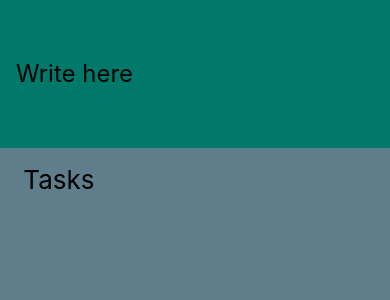
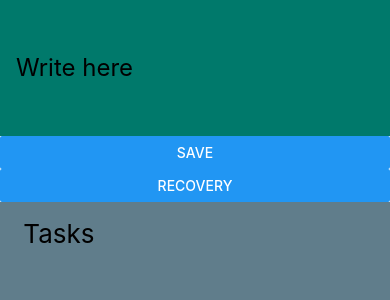
Before and after one commit to Georgge/to-do-app, a React Native app: screen / in a window 390 px wide. Shown: the top 300 px of the page. Built offline with nearby package versions, Linux system fonts and the light colour scheme.

Commit message:
local storage

```diff
--- a/App.js
+++ b/App.js
@@ -1,5 +1,5 @@
 import React from 'react';
-import { StyleSheet, Text, View } from 'react-native';
+import { StyleSheet, Button, View, AsyncStorage } from 'react-native';
 import Header from './Header';
 import Body from './Body';
 
@@ -32,6 +32,26 @@ export default class App extends React.Component {
     });
   }
 
+  setInPhone = () => {
+    AsyncStorage.setItem('@AppCourseUdemy:nombre', 'jorge')
+      .then((value) => {
+        console.log(value);
+      })
+      .catch((error) => {
+        console.log(error);
+      });
+  }
+
+  getFromPhone = () => {
+    AsyncStorage.getItem('@AppCourseUdemy:nombre')
+      .then((value) => {
+        console.log(value);
+      })
+      .catch((error) => {
+        console.log(error);
+      });
+  }
+
   render() {
     return (
       <View style={styles.container}>
@@ -39,6 +59,14 @@ export default class App extends React.Component {
           text={this.state.text}
           changeText={this.setText}
           add={this.addTask}
+        />
+        <Button
+          title="Save"
+          onPress={() => { this.setInPhone(); }}
+        />
+        <Button
+          title="Recovery"
+          onPress={() => { this.getFromPhone(); }}
         />
         <Body tasks={this.state.tasks} delete={this.deleteTask} />
       </View>
```
